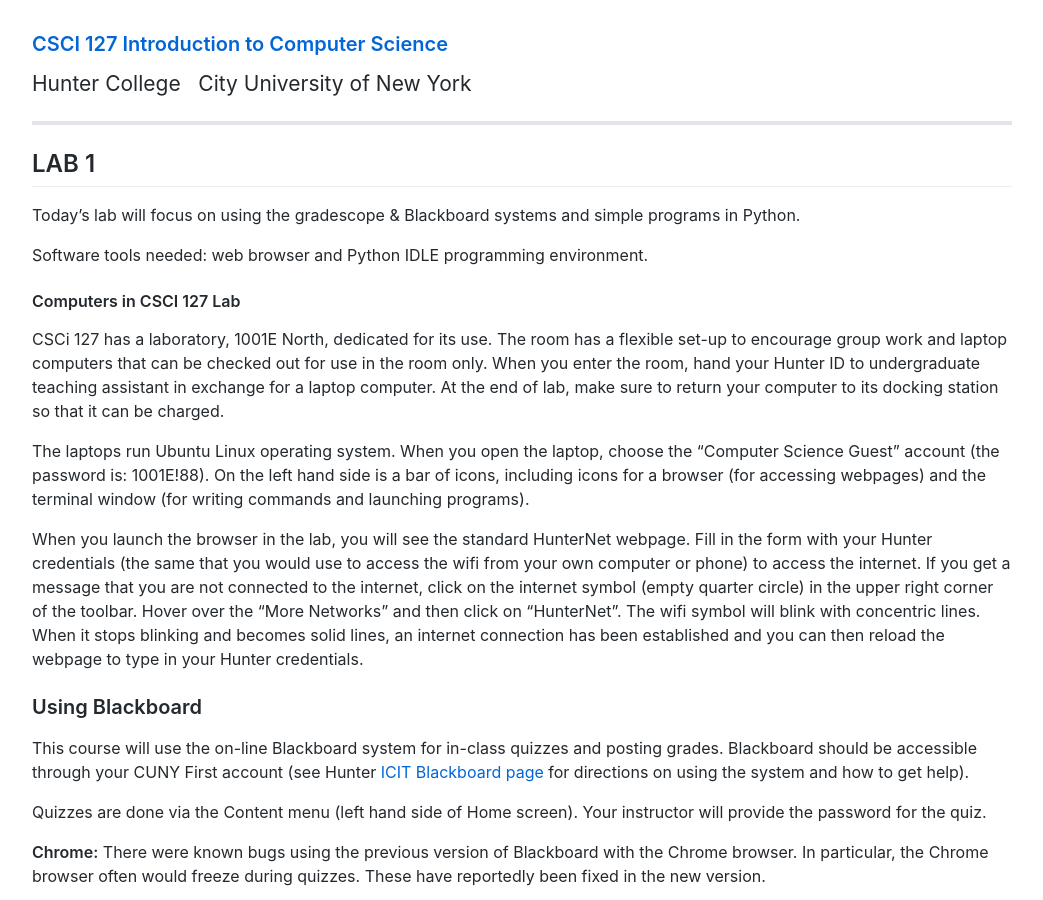
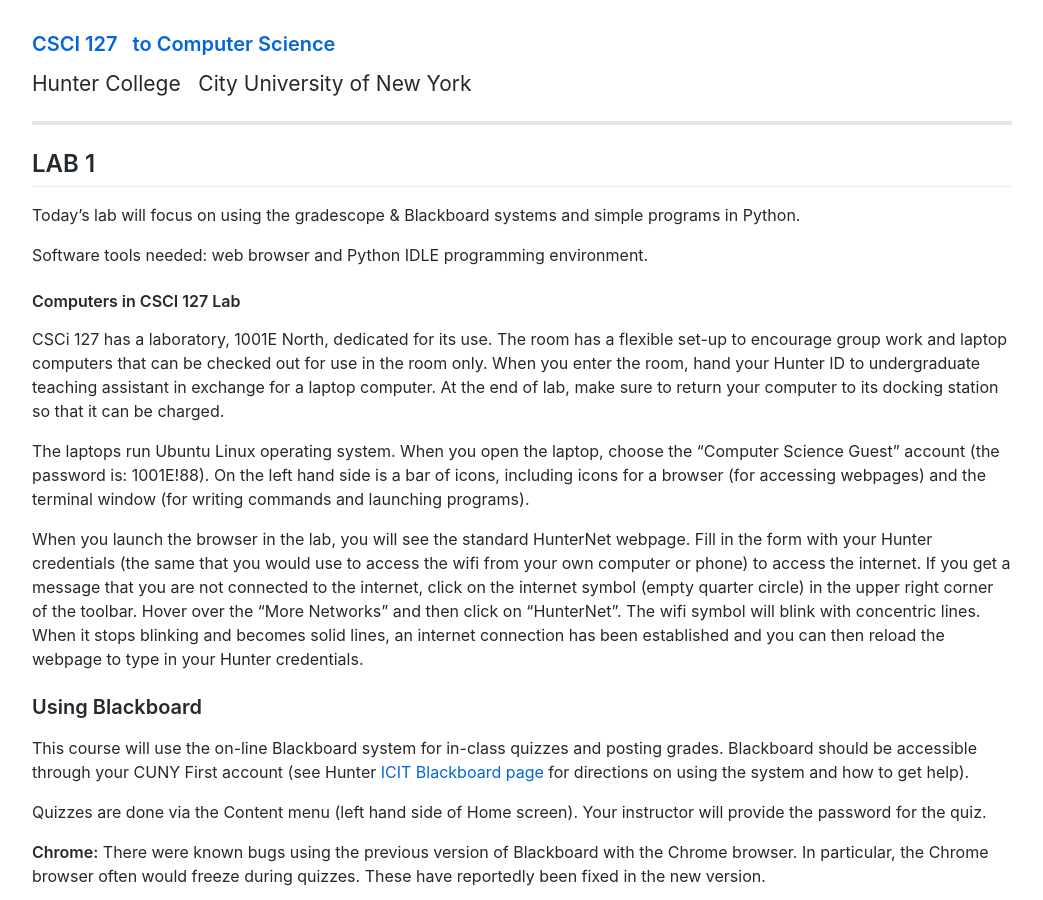
Before and after one commit to maryash/maryash.github.io, a Jekyll site: the page built from files/lab1.md, in a window 1280 px wide and 900 px high. Shown: the whole window, without its empty margins (118-1161 px from the left). Built offline with Jekyll 4.4.1, drawn with Linux system fonts in a browser that asks for light colours; comment, search, counter and statistics services are not loaded.

Commit message:
Update lab1.md

```diff
--- a/files/lab1.md
+++ b/files/lab1.md
@@ -2,7 +2,7 @@
 layout: myDefault
 title: LAB 1
 ---
-### [CSCI 127 Introduction to Computer Science](../main.html)
+### [CSCI 127 &nbsp; to Computer Science](../main.html)
 <span style="line-height:0.1; font-size:21px">Hunter College &nbsp; City University of New York</span>
 
 ---
```
